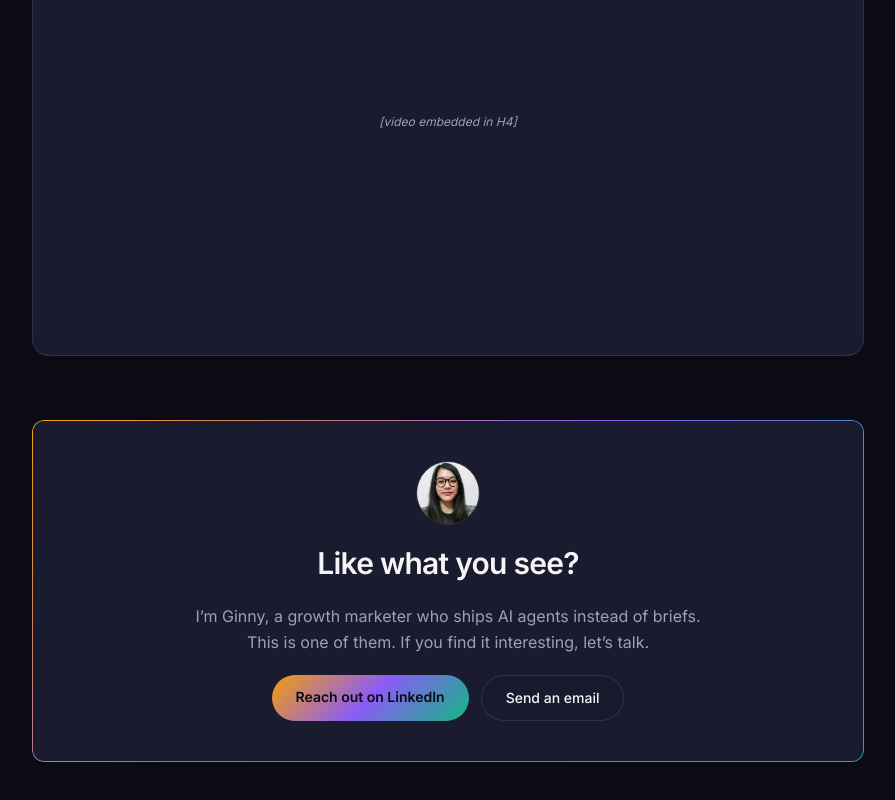
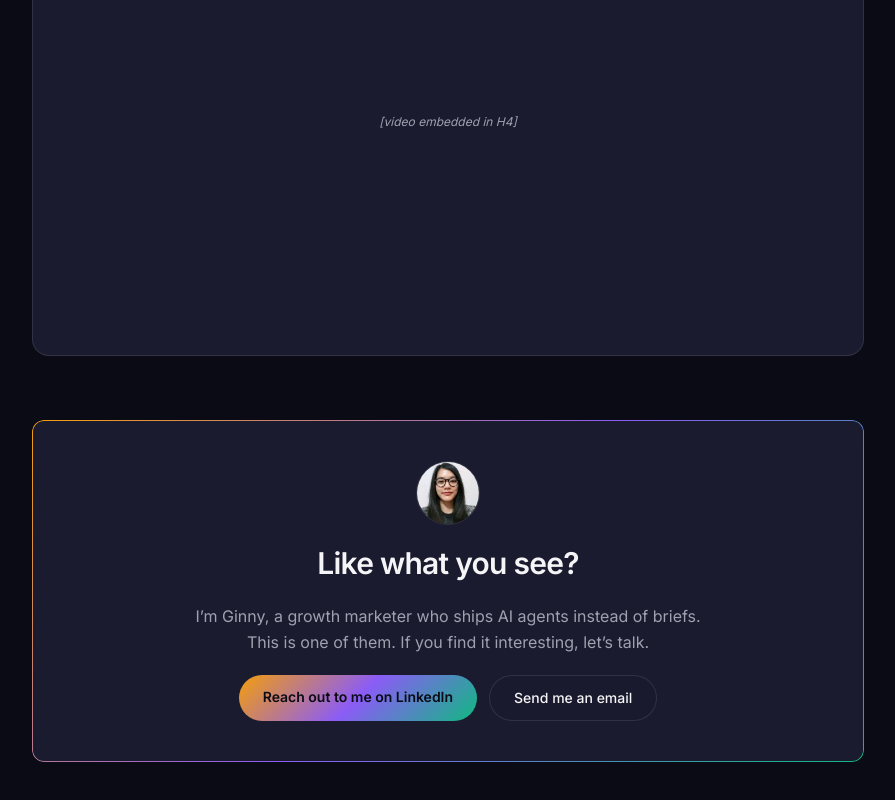
Before and after one commit to ginnynguyendigitalservices/abm-agent-demo, a Next.js app: page / in a window 1280 px wide. Shown: the part 961-1761 px from the top of the page, without its empty margins (192-1087 px from the left). Built offline with nearby package versions, Linux system fonts and the light colour scheme.

Commit message:
copy: CTA buttons 'Reach out to me on LinkedIn' / 'Send me an email'

```diff
--- a/src/app/page.tsx
+++ b/src/app/page.tsx
@@ -95,13 +95,13 @@ export default function Home() {
                 rel="noopener noreferrer"
                 className="rounded-full gradient-hero text-[#0a0b14] px-6 py-3 text-sm font-semibold"
               >
-                Reach out on LinkedIn
+                Reach out to me on LinkedIn
               </a>
               <a
                 href="mailto:ginny.nguyen.digitalservices@gmail.com"
                 className="rounded-full border border-border bg-card/50 text-foreground px-6 py-3 text-sm font-medium hover:border-accent/40"
               >
-                Send an email
+                Send me an email
               </a>
             </div>
           </div>
```
